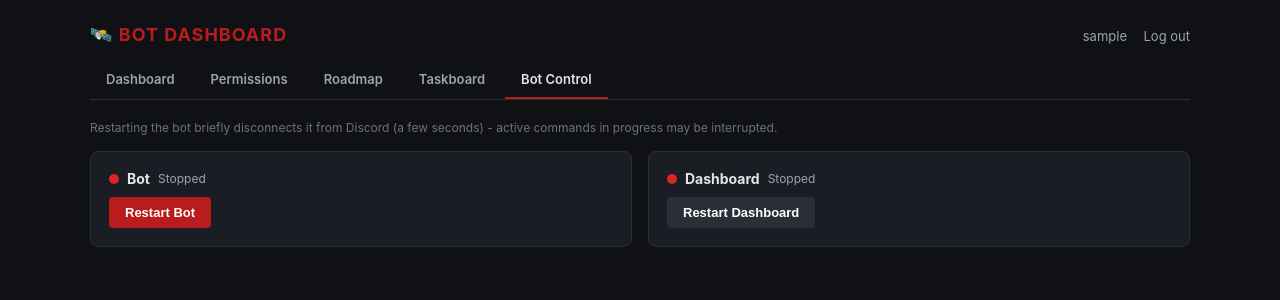
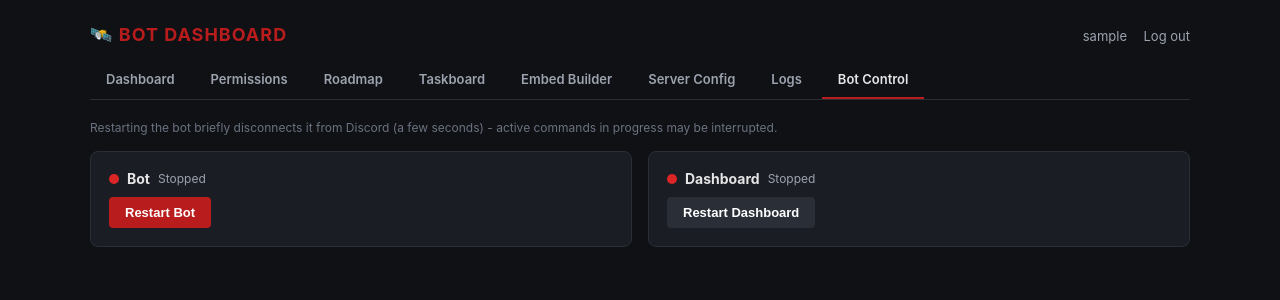
Before and after one commit to Superluks5/sw_announcement_bot, a Flask app: page /control in a window 1280 px wide. Shown: the top 300 px of the page. Run offline with Flask 3, Linux system fonts and the light colour scheme; the visitor is signed in with stand-in values (Sample User, id 1).

Commit message:
Update base.html

```diff
--- a/dashboard/templates/base.html
+++ b/dashboard/templates/base.html
@@ -104,6 +104,9 @@
         <a href="{{ url_for('permissions_page') }}" class="{{ 'active' if active_tab == 'permissions' }}">Permissions</a>
         <a href="{{ url_for('roadmap_page') }}" class="{{ 'active' if active_tab == 'roadmap' }}">Roadmap</a>
         <a href="{{ url_for('taskboard_page') }}" class="{{ 'active' if active_tab == 'taskboard' }}">Taskboard</a>
+        <a href="{{ url_for('embed_builder_page') }}" class="{{ 'active' if active_tab == 'embed_builder' }}">Embed Builder</a>
+        <a href="{{ url_for('server_config_page') }}" class="{{ 'active' if active_tab == 'server_config' }}">Server Config</a>
+        <a href="{{ url_for('logs_page') }}" class="{{ 'active' if active_tab == 'logs' }}">Logs</a>
         <a href="{{ url_for('control_page') }}" class="{{ 'active' if active_tab == 'control' }}">Bot Control</a>
     </div>
 
```
